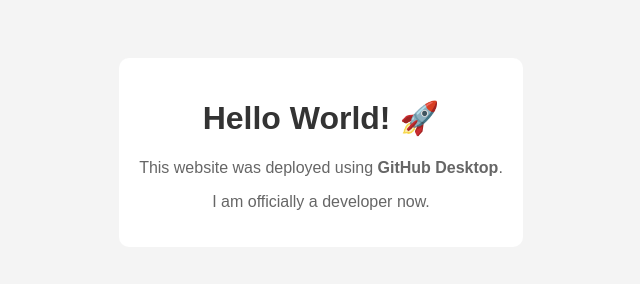
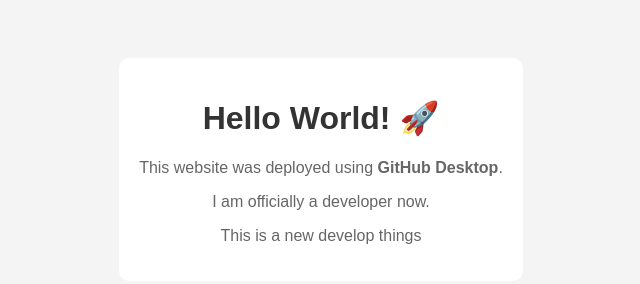
Before and after one commit to FAS-Chan/myFirstWebbasedProject, a plain HTML site: page index.html in a window 1280 px wide. Shown: the whole page, without its empty margins (319-959 px from the left). Drawn offline with Linux system fonts and the light colour scheme.

Commit message:
new line added

```diff
--- a/index.html
+++ b/index.html
@@ -14,6 +14,7 @@
         <h1>Hello World! 🚀</h1>
         <p>This website was deployed using <strong>GitHub Desktop</strong>.</p>
         <p>I am officially a developer now.</p>
+        <p>This is a new develop things</p>
     </div>
 </body>
 </html>
```
